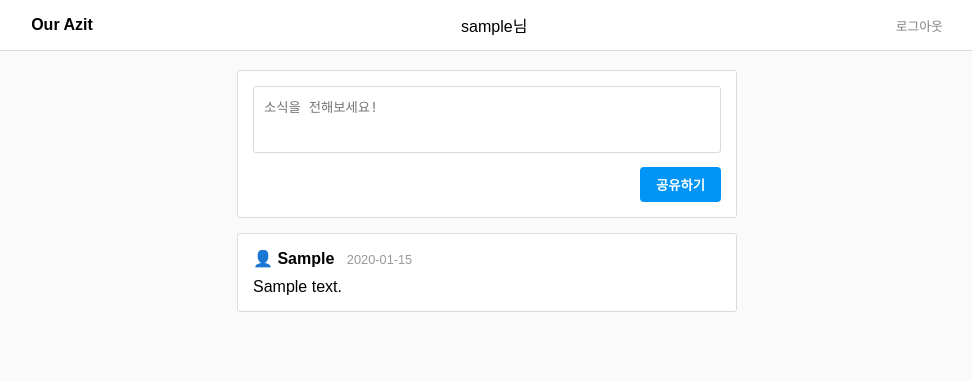
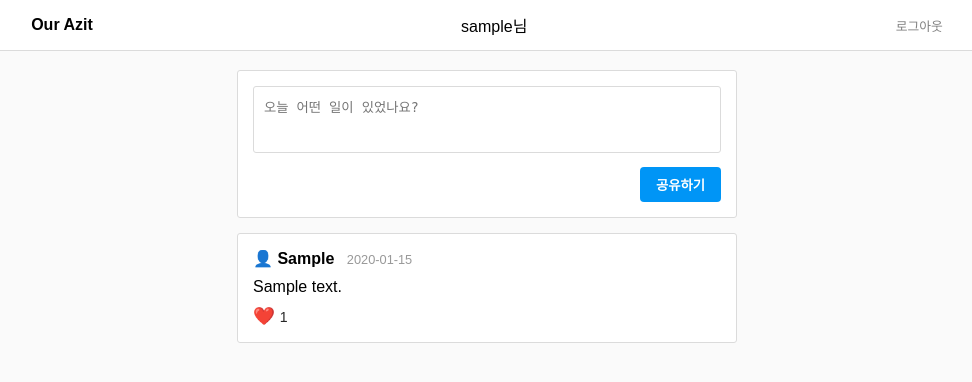
Before and after one commit to doyunamazing/my-azit, a Flask app: page /board in a window 1280 px wide. Shown: the top 382 px of the page, without its empty margins (153-1125 px from the left). Run offline with Flask 3, Linux system fonts and the light colour scheme; the visitor is signed in with stand-in values (Sample User, id 1); tables that the repository leaves empty hold one stand-in row (values such as "Sample post").

Commit message:
Update board.html

```diff
--- a/templates/board.html
+++ b/templates/board.html
@@ -11,6 +11,7 @@
         .post-header { font-weight: bold; display: flex; justify-content: space-between; margin-bottom: 10px; }
         .post-time { color: #999; font-size: 0.8em; font-weight: normal; margin-left: 8px; }
         .del-btn { color: #ed4956; text-decoration: none; font-size: 0.8em; }
+        .like-btn { text-decoration: none; color: #ed4956; font-size: 1.1em; display: inline-block; margin-top: 10px; }
         textarea { width: 100%; border: 1px solid #dbdbdb; padding: 10px; box-sizing: border-box; border-radius: 3px; resize: none; }
         .btn { background: #0095f6; color: white; border: none; padding: 8px 16px; border-radius: 4px; cursor: pointer; float: right; margin-top: 10px; font-weight: bold; }
     </style>
@@ -25,7 +26,7 @@
     <div class="container">
         <div class="write-box">
             <form action="/write" method="POST">
-                <textarea name="content" rows="3" placeholder="소식을 전해보세요!" required></textarea>
+                <textarea name="content" rows="3" placeholder="오늘 어떤 일이 있었나요?" required></textarea>
                 <button type="submit" class="btn">공유하기</button>
                 <div style="clear:both;"></div>
             </form>
@@ -43,6 +44,9 @@
                 {% endif %}
             </div>
             <div class="post-content">{{ p.content }}</div>
+            <a href="/like/{{ p.id }}" class="like-btn">
+                ❤️ <span style="color: #262626; font-size: 0.8em;">{{ p.like_count }}</span>
+            </a>
         </div>
         {% endfor %}
     </div>
```
